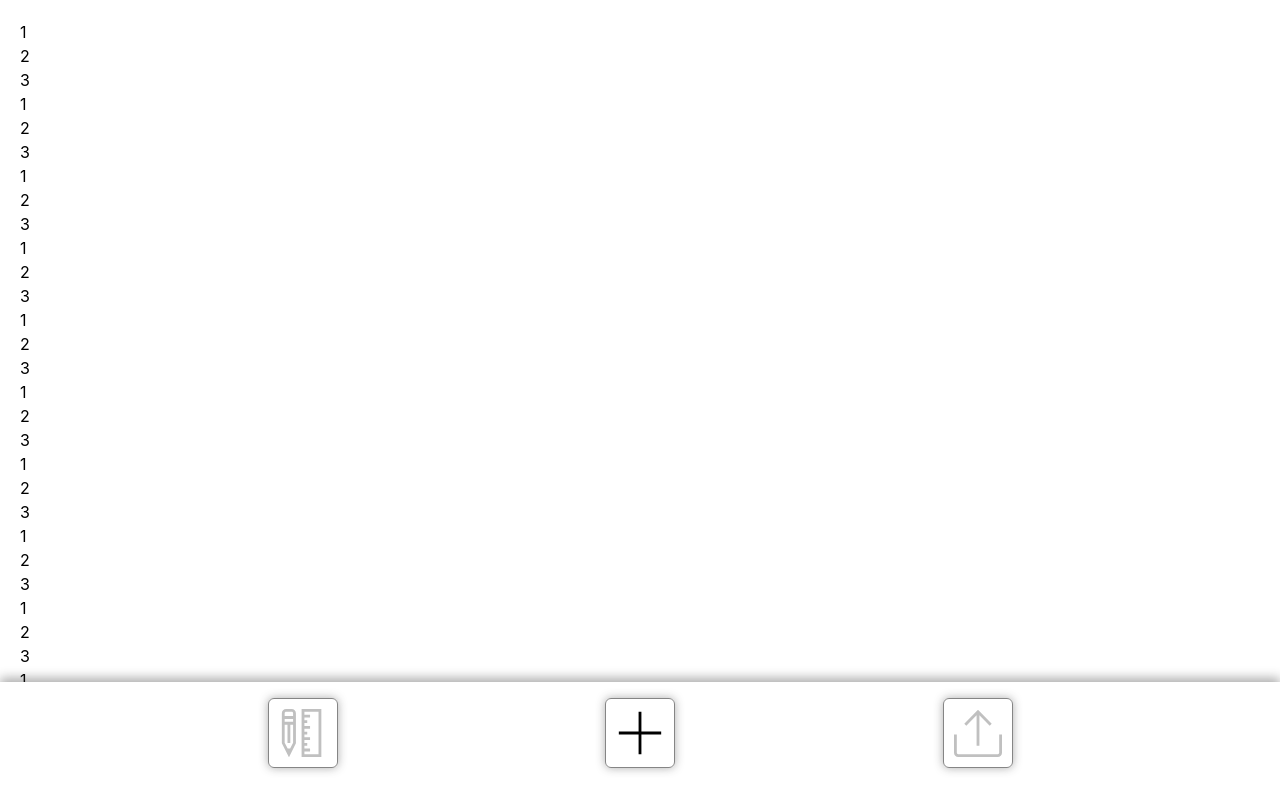
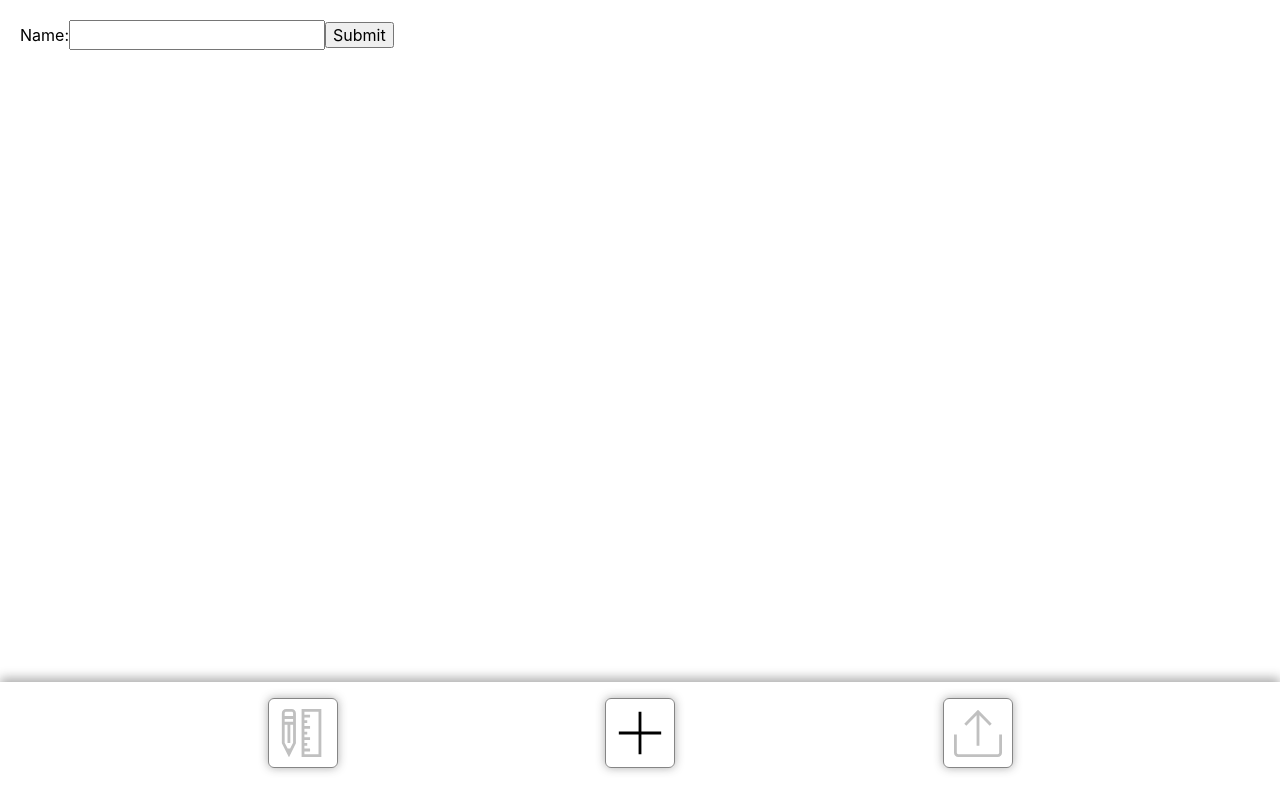
Before and after one commit to EmanateStudios/newborn-data-tracker, a React (Create React App) app in the folder client/: page /AddItem in a window 1280 px wide. Built offline with nearby package versions, Linux system fonts and the light colour scheme.

Commit message:
screen styling

```diff
--- a/client/src/pages/AddItem.tsx
+++ b/client/src/pages/AddItem.tsx
@@ -1,51 +1,26 @@
+import { useState } from "react";
+
 export function AddItem() {
+  const [name, setName] = useState("");
+
+  const handleSubmit = (event: any) => {
+    event.preventDefault();
+    console.log(name);
+  };
+
   return (
     <div className="contentContainer">
-      <div>1</div>
-      <div>2</div>
-      <div>3</div>
-      <div>1</div>
-      <div>2</div>
-      <div>3</div>
-      <div>1</div>
-      <div>2</div>
-      <div>3</div>
-      <div>1</div>
-      <div>2</div>
-      <div>3</div>
-      <div>1</div>
-      <div>2</div>
-      <div>3</div>
-      <div>1</div>
-      <div>2</div>
-      <div>3</div>
-      <div>1</div>
-      <div>2</div>
-      <div>3</div>
-      <div>1</div>
-      <div>2</div>
-      <div>3</div>
-      <div>1</div>
-      <div>2</div>
-      <div>3</div>
-      <div>1</div>
-      <div>2</div>
-      <div>3</div>
-      <div>1</div>
-      <div>2</div>
-      <div>3</div>
-      <div>1</div>
-      <div>2</div>
-      <div>3</div>
-      <div>1</div>
-      <div>2</div>
-      <div>3</div>
-      <div>1</div>
-      <div>2</div>
-      <div>3</div>
-      <div>1</div>
-      <div>2</div>
-      <div>3</div>
+      <form onSubmit={handleSubmit}>
+        <label>
+          Name:
+          <input
+            type="text"
+            value={name}
+            onChange={(e) => setName(e.target.value)}
+          />
+        </label>
+        <input type="submit" value="Submit" />
+      </form>
     </div>
   );
 }
--- a/client/src/pages/ExportOptions.tsx
+++ b/client/src/pages/ExportOptions.tsx
@@ -1,5 +1,5 @@
 import React from "react";
 
 export function ExportOptions() {
-  return <div>ExportOptions</div>;
+  return <div className="contentContainer">ExportOptions</div>;
 }
--- a/client/src/pages/Login.tsx
+++ b/client/src/pages/Login.tsx
@@ -1,5 +1,3 @@
-import React from "react";
-
 export function Login() {
-  return <div>Login</div>;
+  return <div className="contentContainer">Login</div>;
 }
--- a/client/src/pages/Records.tsx
+++ b/client/src/pages/Records.tsx
@@ -1,26 +1,12 @@
 import { useQuery } from "@apollo/client";
 import { GET_ALL_RECORDS } from "../api/requests";
-
-interface record {
-  bowelMovement?: boolean | null;
-  date: Date;
-  id: string;
-  leftBreast?: null;
-  pumpTime?: Number | null;
-  rightBreast?: null;
-  supplementQuantity?: Number | null;
-  supplementType?: boolean | null;
-  time: Date;
-  user_id: string;
-  void?: boolean;
-  vomit_spitUp?: boolean;
-}
+import { record } from "../api/types";
 
 export function Records() {
   const { loading, data, error } = useQuery(GET_ALL_RECORDS);
 
-  if (loading) return <p>loading</p>;
-  if (error) return <p>{`error: ${error}`}</p>;
+  if (loading) return <div className="contentContainer">Loading...</div>;
+  if (error) return <div className="contentContainer">{`error: ${error}`}</div>;
 
   const AllRecords = (recordData: record[]) => {
     return recordData.map((item) => (
@@ -32,7 +18,7 @@ export function Records() {
 
   return (
     <div>
-      <div>Records</div>
+      <div className="contentContainer">Recrds</div>
       <ul>{AllRecords(data?.Record)}</ul>
     </div>
   );
```
Also changed, not shown: client/src/api/types/index.ts (renamed from client/src/api/requests/types/index.ts), client/src/api/types/records.ts (renamed from client/src/api/requests/types/records.ts), client/src/api/types/users.ts (renamed from client/src/api/requests/types/users.ts).
